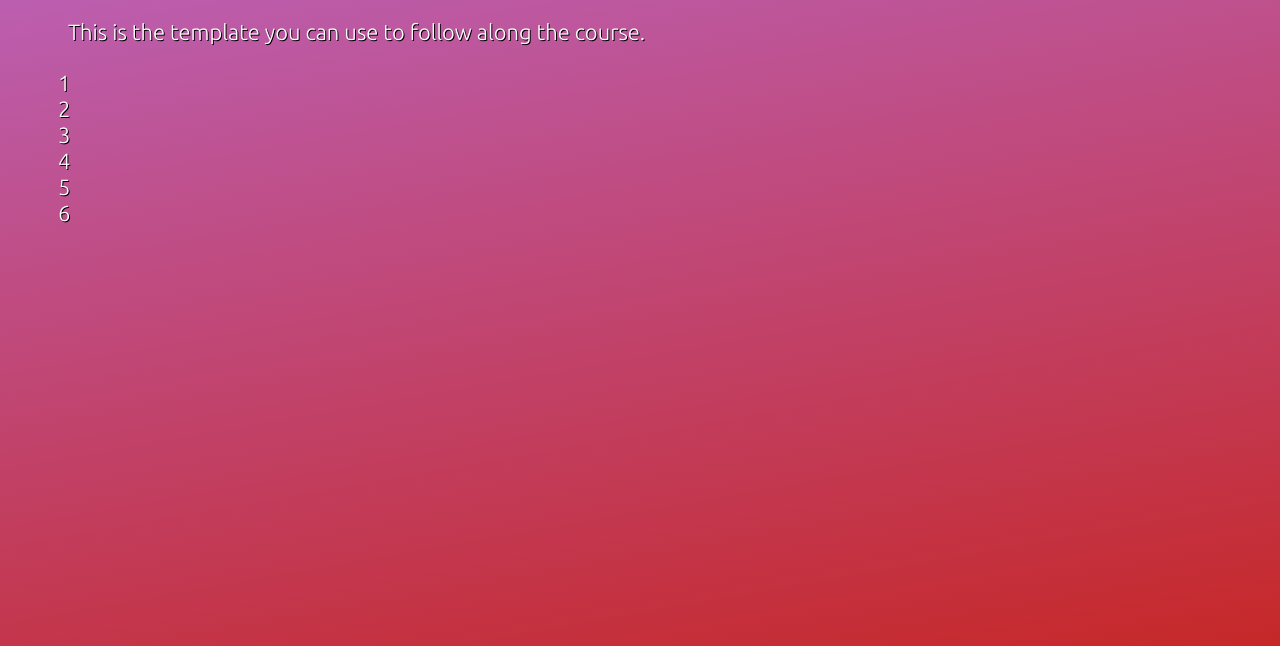
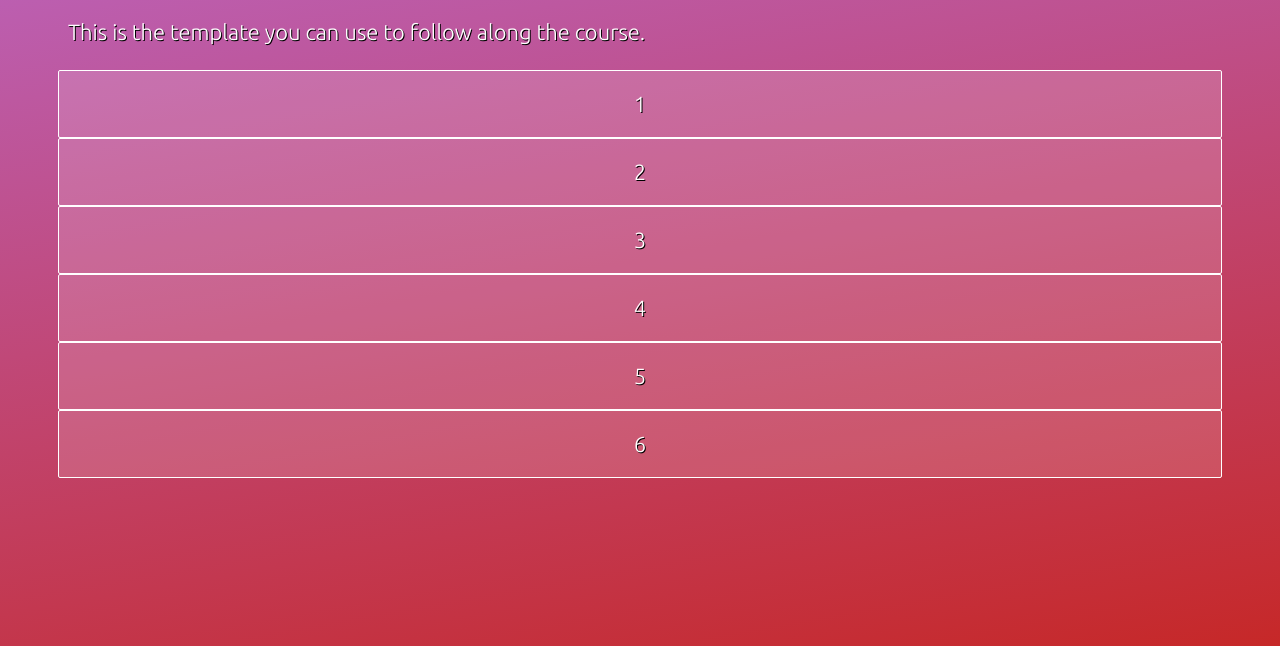
Before and after one commit to gabebravo/css-gri-flex, a plain HTML site: page section-3/index.html in a window 1280 px wide. Shown: the part 154-800 px from the top of the page. Drawn offline with Linux system fonts and the light colour scheme.

Commit message:
Added grid container

```diff
--- a/section-3/css/base.css
+++ b/section-3/css/base.css
@@ -50,3 +50,27 @@ a:hover {
   border: 1px solid #fff;
   margin-bottom: 50px;
 }
+
+.grid {
+  display: grid;
+}
+
+.grid > * {
+  color: #fff;
+  background-color: rgba(255, 255, 255, 0.15);
+  border: 1px solid #fff;
+  border-radius: 2px;
+  padding: 20px;
+  /*margin: 10px;*/
+  text-align: center;
+}
+
+.grid a {
+  display: block;
+}
+
+.grid > a:hover {
+  background-color: rgba(255, 255, 255, 0.25);
+  text-decoration: none;
+  transition: background-color ease 0.5s;
+}
```
